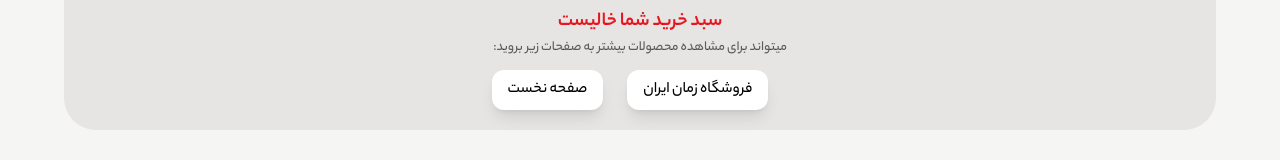
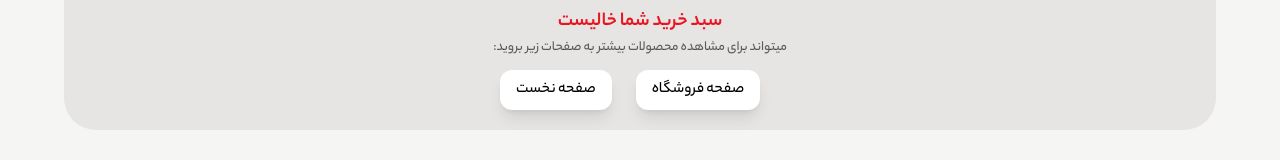
Before and after one commit to hoseinmohammadi-dev/ShopZamanIran, a Next.js app: page /basket in a window 1280 px wide. Shown: the part 515-675 px from the top of the page. Built offline with nearby package versions, Linux system fonts and the light colour scheme.

Commit message:
edit link text

```diff
--- a/src/app/basket/page.jsx
+++ b/src/app/basket/page.jsx
@@ -27,7 +27,7 @@ export default function basket() {
                         <p className='text-[10px] md:text-[12px] lg:text-[14px] text-black/60'>میتواند برای مشاهده محصولات بیشتر به صفحات زیر بروید:</p>
                         <div className='flex gap-1 mb-5 mt-1.5 md:mt-3'>
                             <Link href="/shop">
-                                <button className="bg-white text-black hover:text-white text-[12px] md:text-[16px] py-1 md:py-1.5 lg:py-2 px-1.5 md:px-3 lg:px-4 rounded-xl hover:bg-gray-800 transition-all shadow-lg mr-2 md:mr-5">فروشگاه زمان ایران</button>
+                                <button className="bg-white text-black hover:text-white text-[12px] md:text-[16px] py-1 md:py-1.5 lg:py-2 px-1.5 md:px-3 lg:px-4 rounded-xl hover:bg-gray-800 transition-all shadow-lg mr-2 md:mr-5">صفحه فروشگاه</button>
                             </Link>
                             <Link href="/">
                                 <button className="bg-white text-black hover:text-white text-[12px] md:text-[16px] py-1 md:py-1.5 lg:py-2 px-1.5 md:px-3 lg:px-4 rounded-xl hover:bg-gray-800 transition-all shadow-lg mr-2 md:mr-5">صفحه نخست</button>
```
